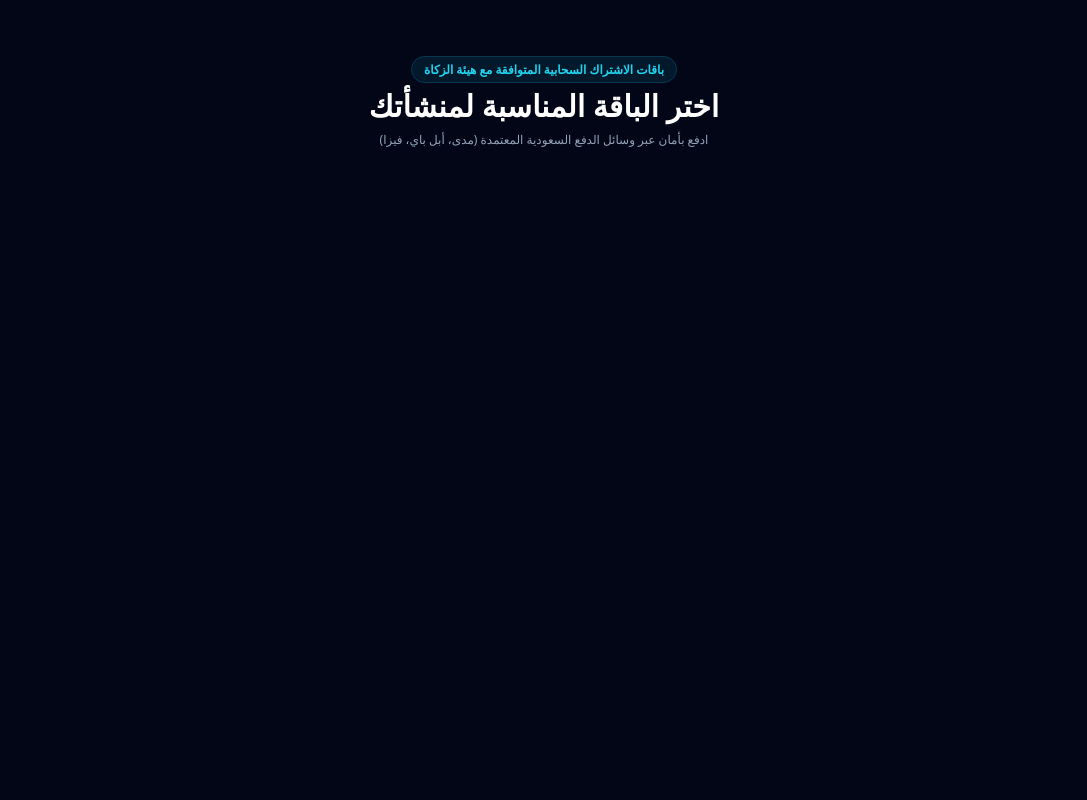
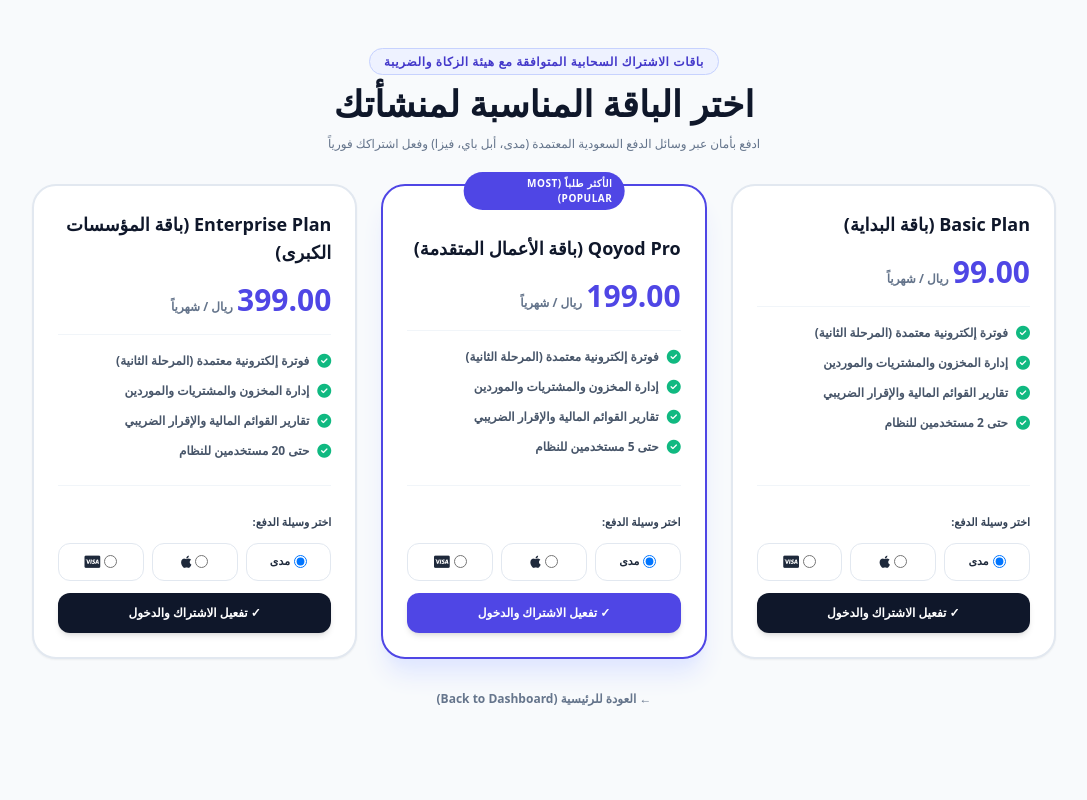
Before and after one commit to marinasan1212ar-art/samco-cloud, a Django app: page /pricing/ in a window 1280 px wide. Shown: the whole page, without its empty margins (96-1183 px from the left). Run offline with Django 5.2, Linux system fonts and the light colour scheme; data comes from the database, SQL or seed files in the repository; some libraries are stand-ins or nearby versions.

Commit message:
Fixed blank pricing page with auto-seeded Quyod plans and added interactive notification dropdown

```diff
--- a/accounting/templates/accounting/pricing.html
+++ b/accounting/templates/accounting/pricing.html
@@ -2,66 +2,75 @@
 <html lang="ar" dir="rtl">
 <head>
     <meta charset="UTF-8">
-    <meta name="viewport" content="width=device-width, initial-scale=1.0">
-    <title>باقات الاشتراك والدفع - SAMCO SaaS Platform</title>
+    <title>باقات الاشتراك السحابية - Qoyod SaaS</title>
     <script src="https://cdn.tailwindcss.com"></script>
     <link rel="stylesheet" href="https://cdnjs.cloudflare.com/ajax/libs/font-awesome/6.4.0/css/all.min.css">
 </head>
-<body class="bg-slate-950 text-slate-100 min-h-screen p-4 md:p-8 flex flex-col items-center">
+<body class="bg-[#f8fafc] text-slate-800 min-h-screen p-6 font-sans antialiased flex flex-col items-center">
 
-    <div class="w-full max-w-4xl space-y-8 text-center my-6">
-        <div class="space-y-2">
-            <span class="px-3 py-1 bg-cyan-500/10 text-cyan-400 border border-cyan-500/20 text-xs font-bold rounded-full">
-                باقات الاشتراك السحابية المتوافقة مع هيئة الزكاة
+    <div class="w-full max-w-5xl space-y-8 text-center my-6">
+        <div class="space-y-3">
+            <span class="px-3.5 py-1 bg-indigo-50 text-indigo-700 border border-indigo-200 text-xs font-black rounded-full uppercase tracking-wider">
+                باقات الاشتراك السحابية المتوافقة مع هيئة الزكاة والضريبة
             </span>
-            <h1 class="text-3xl font-black text-white">اختر الباقة المناسبة لمنشأتك</h1>
-            <p class="text-xs text-slate-400">ادفع بأمان عبر وسائل الدفع السعودية المعتمدة (مدى، أبل باي، فيزا)</p>
+            <h1 class="text-3xl md:text-4xl font-black text-slate-900">اختر الباقة المناسبة لمنشأتك</h1>
+            <p class="text-xs text-slate-500 max-w-lg mx-auto">ادفع بأمان عبر وسائل الدفع السعودية المعتمدة (مدى، أبل باي، فيزا) وفعل اشتراكك فورياً</p>
         </div>
 
-        <div class="grid grid-cols-1 md:grid-cols-2 gap-6 text-right">
+        <div class="grid grid-cols-1 md:grid-cols-3 gap-6 text-right">
             {% for plan in plans %}
-            <div class="bg-slate-900 border-2 {% if forloop.first %}border-cyan-500/40{% else %}border-emerald-500/60 shadow-emerald-500/10{% endif %} rounded-3xl p-8 shadow-2xl flex flex-col justify-between space-y-6">
+            <div class="bg-white border-2 {% if forloop.counter == 2 %}border-indigo-600 shadow-xl shadow-indigo-100 relative{% else %}border-slate-200 shadow-sm{% endif %} rounded-3xl p-6 flex flex-col justify-between space-y-6">
+                {% if forloop.counter == 2 %}
+                <span class="absolute -top-3.5 left-1/2 transform -translate-x-1/2 bg-indigo-600 text-white font-black text-[10px] px-3 py-1 rounded-full uppercase tracking-wider">
+                    الأكثر طلباً (Most Popular)
+                </span>
+                {% endif %}
+
                 <div>
-                    <h3 class="text-xl font-black text-white">{{ plan.name }}</h3>
+                    <h3 class="text-lg font-black text-slate-900">{{ plan.name }}</h3>
                     <div class="my-4">
-                        <span class="text-4xl font-black text-white">{{ plan.price_monthly_sar }}</span>
-                        <span class="text-xs text-slate-400 font-bold">ريال / شهرياً</span>
+                        <span class="text-3xl font-black text-indigo-600">{{ plan.price_monthly_sar }}</span>
+                        <span class="text-xs text-slate-500 font-bold">ريال / شهرياً</span>
                     </div>
-                    <ul class="space-y-3 text-xs text-slate-300 font-semibold border-t border-slate-800 pt-4">
-                        <li class="flex items-center gap-2"><i class="fa-solid fa-check text-emerald-400"></i> فوترة إلكترونية معتمدة (المرحلة الثانية)</li>
-                        <li class="flex items-center gap-2"><i class="fa-solid fa-check text-emerald-400"></i> إدارة المخزون والمشتريات والموردين</li>
-                        <li class="flex items-center gap-2"><i class="fa-solid fa-check text-emerald-400"></i> تقارير القوائم المالية والإقرار الضريبي</li>
-                        <li class="flex items-center gap-2"><i class="fa-solid fa-check text-emerald-400"></i> ربط الفروع والتحويل المخزني</li>
+
+                    <ul class="space-y-2.5 text-xs text-slate-600 font-semibold border-t border-slate-100 pt-4">
+                        <li class="flex items-center gap-2"><i class="fa-solid fa-circle-check text-emerald-500 text-sm"></i> فوترة إلكترونية معتمدة (المرحلة الثانية)</li>
+                        <li class="flex items-center gap-2"><i class="fa-solid fa-circle-check text-emerald-500 text-sm"></i> إدارة المخزون والمشتريات والموردين</li>
+                        <li class="flex items-center gap-2"><i class="fa-solid fa-circle-check text-emerald-500 text-sm"></i> تقارير القوائم المالية والإقرار الضريبي</li>
+                        <li class="flex items-center gap-2"><i class="fa-solid fa-circle-check text-emerald-500 text-sm"></i> حتى {{ plan.max_users }} مستخدمين للنظام</li>
                     </ul>
                 </div>
 
-                <form method="POST" action="/pricing/" class="space-y-3 border-t border-slate-800 pt-4">
+                <form method="POST" action="/pricing/" class="space-y-3 border-t border-slate-100 pt-4">
                     {% csrf_token %}
                     <input type="hidden" name="plan_id" value="{{ plan.id }}">
 
-                    <label class="block text-xs font-bold text-slate-400">اختر وسيلة الدفع السريعة:</label>
+                    <label class="block text-[11px] font-bold text-slate-700">اختر وسيلة الدفع:</label>
                     <div class="grid grid-cols-3 gap-2">
-                        <label class="p-2 border border-slate-700 rounded-xl flex items-center justify-center gap-1.5 cursor-pointer hover:bg-slate-800 text-[11px] font-bold">
+                        <label class="p-2 border border-slate-200 rounded-xl flex items-center justify-center gap-1 cursor-pointer hover:bg-slate-50 text-[11px] font-bold">
                             <input type="radio" name="payment_method" value="Mada" checked>
                             <span>مدى</span>
                         </label>
-                        <label class="p-2 border border-slate-700 rounded-xl flex items-center justify-center gap-1.5 cursor-pointer hover:bg-slate-800 text-[11px] font-bold">
+                        <label class="p-2 border border-slate-200 rounded-xl flex items-center justify-center gap-1 cursor-pointer hover:bg-slate-50 text-[11px] font-bold">
                             <input type="radio" name="payment_method" value="Apple Pay">
-                            <i class="fa-brands fa-apple text-base"></i>
+                            <i class="fa-brands fa-apple text-sm"></i>
                         </label>
-                        <label class="p-2 border border-slate-700 rounded-xl flex items-center justify-center gap-1.5 cursor-pointer hover:bg-slate-800 text-[11px] font-bold">
+                        <label class="p-2 border border-slate-200 rounded-xl flex items-center justify-center gap-1 cursor-pointer hover:bg-slate-50 text-[11px] font-bold">
                             <input type="radio" name="payment_method" value="Visa/Mastercard">
-                            <i class="fa-brands fa-cc-visa text-base"></i>
+                            <i class="fa-brands fa-cc-visa text-sm"></i>
                         </label>
                     </div>
 
-                    <button type="submit" class="w-full bg-gradient-to-r from-emerald-400 to-cyan-500 text-slate-950 font-black py-3 rounded-xl text-xs shadow-xl hover:opacity-90 transition mt-2">
-                        💳 تفعيل الاشتراك الآن والدخول للنظام
+                    <button type="submit" class="w-full {% if forloop.counter == 2 %}bg-indigo-600 hover:bg-indigo-700 text-white{% else %}bg-slate-900 hover:bg-slate-800 text-white{% endif %} font-black py-3 rounded-xl text-xs shadow-md transition mt-2">
+                        ✓ تفعيل الاشتراك والدخول
                     </button>
                 </form>
             </div>
             {% endfor %}
         </div>
+
+        <a href="/" class="inline-block text-xs font-bold text-slate-500 hover:text-indigo-600">← العودة للرئيسية (Back to Dashboard)</a>
     </div>
+
 </body>
 </html>
--- a/accounting/views.py
+++ b/accounting/views.py
@@ -10,7 +10,6 @@
 from datetime import datetime, timedelta
 import csv, io
 
-# 🌟 ALL MODELS IMPORT (Fixed)
 from .models import *
 from .serializers import *
 from .zatca import generate_qr_image_base64
@@ -111,6 +110,29 @@
         'products': products, 'lang': lang, 'is_ar': is_ar, 'lang_dir': lang_dir,
         'today': datetime.now().strftime("%Y-%m-%d")
     })
+
+# 🌟 PRICING & AUTO-SEED PLANS (Fixed)
+def pricing_checkout_view(request):
+    lang = request.session.get('lang', 'en'); is_ar = (lang == 'ar'); lang_dir = 'rtl' if is_ar else 'ltr'
+    company = get_user_company(request)
+
+    plans = SubscriptionPlan.objects.filter(is_active=True)
+    if not plans.exists():
+        SubscriptionPlan.objects.get_or_create(slug='basic', defaults={'name': 'Basic Plan (باقة البداية)', 'price_monthly_sar': Decimal('99.00'), 'price_yearly_sar': Decimal('999.00'), 'max_users': 2})
+        SubscriptionPlan.objects.get_or_create(slug='pro', defaults={'name': 'Qoyod Pro (باقة الأعمال المتقدمة)', 'price_monthly_sar': Decimal('199.00'), 'price_yearly_sar': Decimal('1990.00'), 'max_users': 5})
+        SubscriptionPlan.objects.get_or_create(slug='enterprise', defaults={'name': 'Enterprise Plan (باقة المؤسسات الكبرى)', 'price_monthly_sar': Decimal('399.00'), 'price_yearly_sar': Decimal('3990.00'), 'max_users': 20})
+        plans = SubscriptionPlan.objects.filter(is_active=True)
+
+    if request.method == 'POST':
+        plan = get_object_or_404(SubscriptionPlan, id=request.POST.get('plan_id'))
+        PaymentTransaction.objects.create(company=company, amount_sar=plan.price_monthly_sar, payment_method=request.POST.get('payment_method', 'Mada'), status='PAID')
+        sub, _ = CompanySubscription.objects.get_or_create(company=company)
+        sub.plan = plan
+        sub.status = 'ACTIVE'
+        sub.save()
+        return redirect('/')
+
+    return render(request, 'accounting/pricing.html', {'plans': plans, 'company': company, 'lang': lang, 'is_ar': is_ar, 'lang_dir': lang_dir})
 
 def invoice_detail_view(request, pk):
     invoice = get_object_or_404(Invoice, pk=pk)
@@ -301,14 +323,6 @@
         login(request, user); return redirect('/')
     return render(request, 'accounting/signup.html')
 
-def pricing_checkout_view(request):
-    if request.method == 'POST':
-        plan = get_object_or_404(SubscriptionPlan, id=request.POST.get('plan_id'))
-        PaymentTransaction.objects.create(company=get_user_company(request), amount_sar=plan.price_monthly_sar, payment_method=request.POST.get('payment_method', 'Mada'), status='PAID')
-        sub, _ = CompanySubscription.objects.get_or_create(company=get_user_company(request)); sub.plan = plan; sub.status = 'ACTIVE'; sub.save()
-        return redirect('/')
-    return render(request, 'accounting/pricing.html', {'plans': SubscriptionPlan.objects.filter(is_active=True), 'company': get_user_company(request)})
-
 def statement_of_account_view(request, party_type, pk):
     lang = request.session.get('lang', 'en'); is_ar = (lang == 'ar'); lang_dir = 'rtl' if is_ar else 'ltr'
     company = get_user_company(request)
@@ -394,7 +408,6 @@
     t = get_object_or_404(StockTransfer, pk=pk)
     return render(request, 'accounting/transfer_print.html', {'transfer': t, 'company': get_user_company(request), 'qr_image': generate_qr_image_base64(f"TR: {t.transfer_no}")})
 
-# 🌟 DRF API VIEWSETS
 class WarehouseViewSet(viewsets.ModelViewSet): queryset = Warehouse.objects.all(); serializer_class = WarehouseSerializer
 class WarehouseStockViewSet(viewsets.ModelViewSet): queryset = WarehouseStock.objects.all(); serializer_class = WarehouseStockSerializer
 class StockTransferViewSet(viewsets.ModelViewSet): queryset = StockTransfer.objects.all(); serializer_class = StockTransferSerializer
```
Also changed, not shown: accounting/templates/accounting/dashboard.html (+53 -31 lines).
